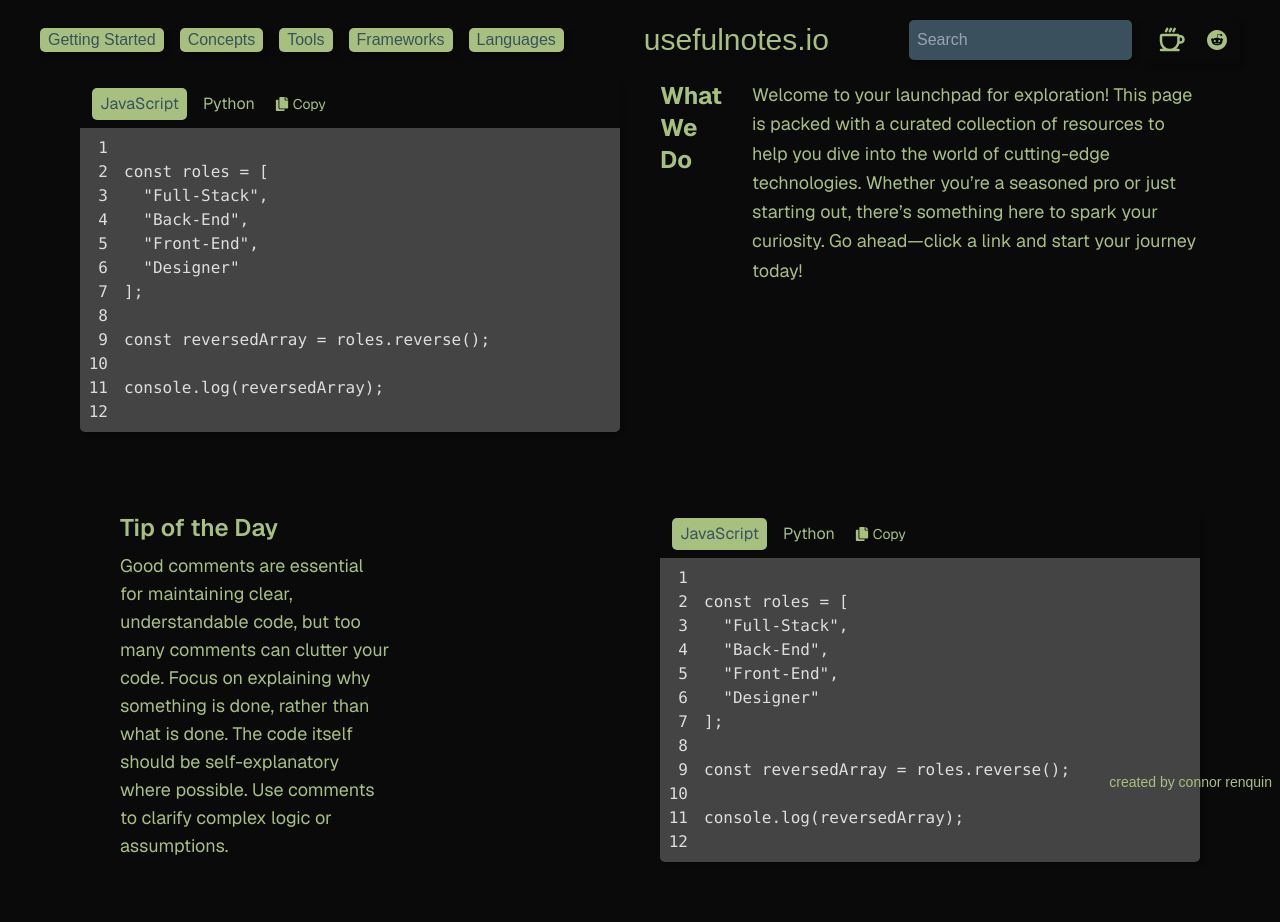
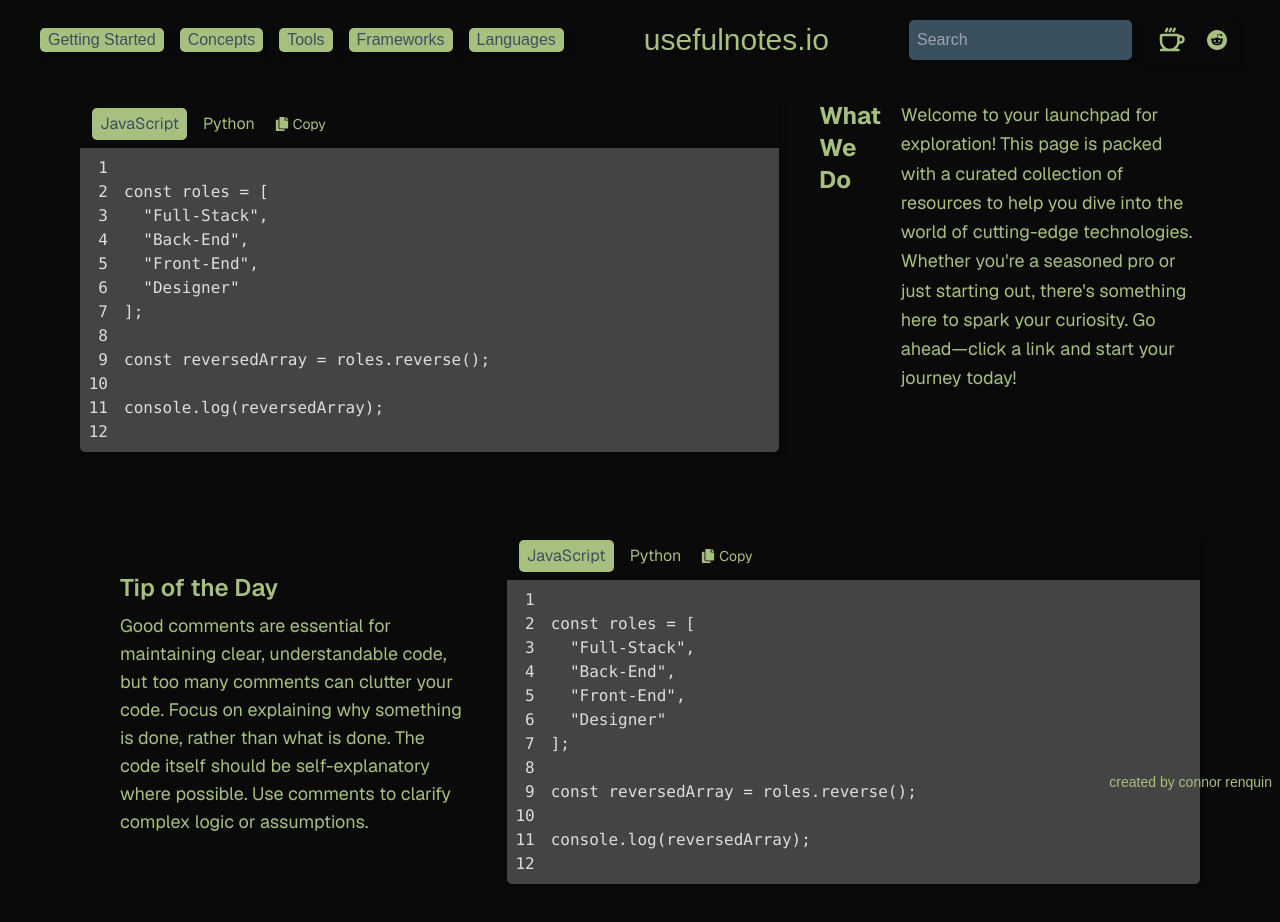
Before and after one commit to RealMrRabbit/usefulnotes.io, a Next.js app: page / in a window 1280 px wide. Shown: the top 922 px of the page. Built offline with nearby package versions, Linux system fonts and the light colour scheme.

Commit message:
styling fixes

```diff
--- a/app/page.tsx
+++ b/app/page.tsx
@@ -32,25 +32,26 @@ print(reversed_array)
 
   return (
     <div className="relative min-h-screen bg-background text-white font-[family-name:var(--font-geist-sans)]">
-      <main className="grid grid-cols-2 gap-10 p-20">
+      <main>
+        <div className="flex flex-row pt-[100px] px-20 gap-10 content-center justify-between">
           {/* Left Code Block */}
-        <div className="flex items-center justify-center">
           <CodeBlock tabs={codeSnippets} />
-        </div>
 
           {/* Content Section */}
-        <div className="flex flex-row gap-5 text-text-light justify-self-top">
+          <div className="flex flex-row content-center gap-5 text-text-light">
             <h1 className="text-2xl font-bold">What We Do</h1>
             <p className="text-lg leading-relaxed max-w-md">
               Welcome to your launchpad for exploration! This page is packed with
               a curated collection of resources to help you dive into the world of
-            cutting-edge technologies. Whether you’re a seasoned pro or just
-            starting out, there’s something here to spark your curiosity. Go
+              cutting-edge technologies. Whether you're a seasoned pro or just
+              starting out, there's something here to spark your curiosity. Go
               ahead—click a link and start your journey today!
             </p>
           </div>
+        </div>
 
-        {/* Tip Section */}
+        <div className="flex flex-row p-20 content-center justify-between">
+          {/* TODO Tip Section */}
           <div className="m-10 w-[50%] text-text-light justify-self-right">
             <h1 className="text-2xl font-semibold mb-2">Tip of the Day</h1>
             <p className="text-lg">
@@ -62,8 +63,6 @@ print(reversed_array)
             </p>
           </div>
 
-        {/* Right Code Block */}
-        <div className="flex items-center justify-center">
           <CodeBlock tabs={codeSnippets} />
         </div>
       </main>
```
Lines whose indentation alone changed are shown as unchanged.
